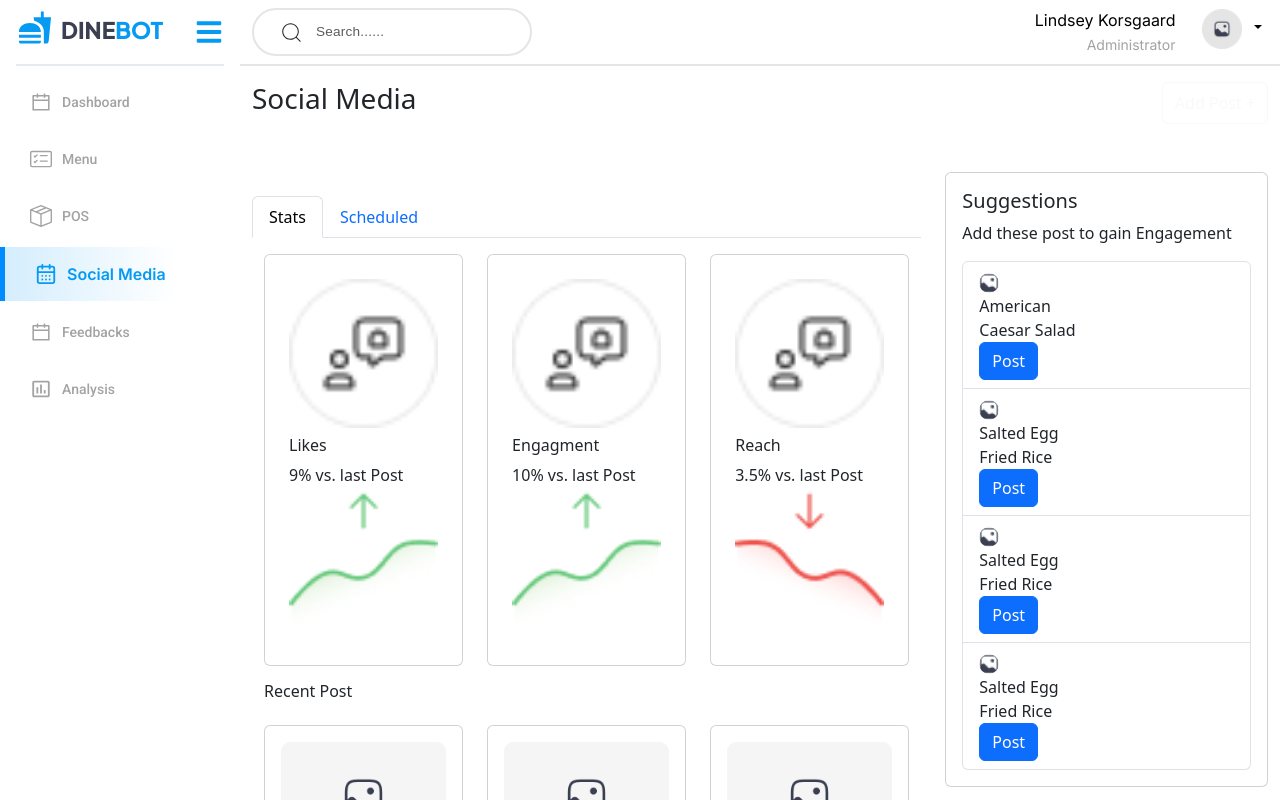
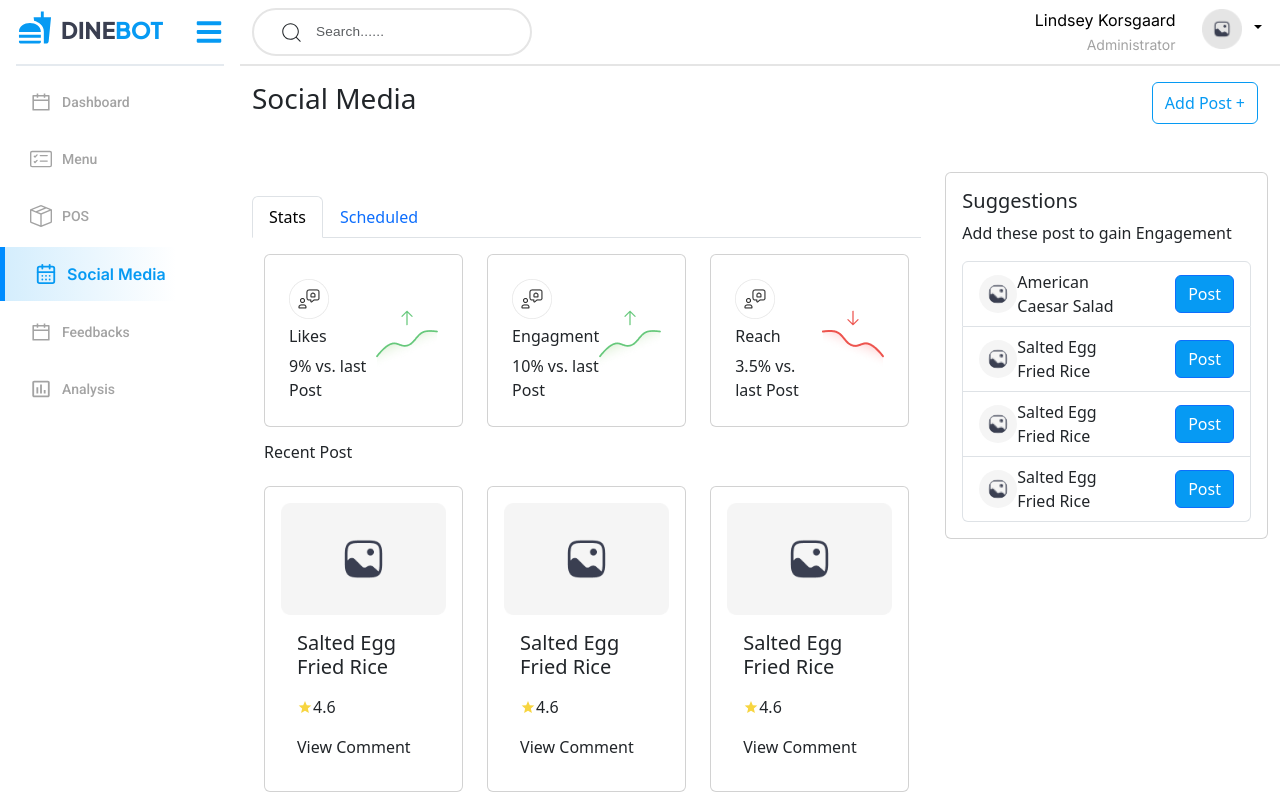
Before and after one commit to bissoft/dinbot-ai-reactjs, a React (Create React App) app: page /socialmedia in a window 1280 px wide. Shown: the top 800 px of the page. Built offline with nearby package versions, Linux system fonts and the light colour scheme.

Commit message:
dashboard

```diff
--- a/src/App.scss
+++ b/src/App.scss
@@ -583,3 +583,168 @@
 
   }
 }
+
+.social-media{
+  .add_post-btn{
+    color: #069AF3;
+    border: 1px solid #069AF3;
+    padding: 10px, 24px, 10px, 24px;
+    border-radius: 20;
+    margin-right: 10px;
+  }
+  .list-items{
+    display: flex;
+    justify-content: center;
+    align-items: center;
+  }
+  .listIcon_bgcolor {
+    background-color: #f5f5f5;
+    border-radius: 100px;
+    width: 38px;
+    height: 38px;
+    display: flex;
+    align-items: center;
+    justify-content: center;
+  }
+  .list-group-item{
+    display: flex;
+    align-items: center;
+    display: flex;
+    justify-content: space-between;
+  }
+  .suggest-btn{
+    background-color: #069af3;
+  }
+}
+
+.social-media-cards {
+  .card-container {
+    display: flex;
+    justify-content: space-between;
+  }
+  .icon {
+    width: fit-content;
+  }
+  .post_card {
+    margin: 0;
+  }
+}
+
+.feedback{
+  .list-items{
+    display: flex;
+    justify-content: center;
+    align-items: center;
+  }
+  .listIcon_bgcolor {
+    background-color: #f5f5f5;
+    border-radius: 100px;
+    width: 38px;
+    height: 38px;
+    display: flex;
+    align-items: center;
+    justify-content: center;
+  }
+  .list-group-item{
+    display: flex;
+    align-items: center;
+    display: flex;
+    justify-content: space-between;
+  }
+}
+
+@media (max-width: 600px) {
+  .social-media-cards{
+    flex-direction:column;
+    margin-bottom: 20px;
+  }
+}
+
+.reviews{
+  .card{
+    width:100%;
+    height: 300px;
+
+    overflow: hidden; /* half circle - top is not visible */
+    position: relative;
+    border: none;
+  }
+  .card::before{
+    content: "";
+    position: absolute;
+    top: 0px;
+    left: 0px;
+    bottom: 0px;
+    right: 0px;
+    border: 1px solid #D2D2D2;
+    border-top-left-radius: 5% 0% 0% 0% / 5% 10% 10% 10% ;
+  }
+  .card::after{
+    content: "";
+    position: absolute;
+    width: 200px;
+    height: 191px;
+    left: 37%;
+    margin-left: -105px;
+    top: -144px;
+    // border-radius: 50%;
+    border-radius: 46%;
+    border: 1px solid #D2D2D2;
+    border-top-left-radius: 5% 0% 0% 0% / 5% 10% 10% 10% ;
+    background-color: white;
+  }
+}
+
+
+.modal-component{
+  label {
+    color: #171938 !important;
+    font-family: Roboto !important;
+    font-size: 16px !important;
+    font-style: normal !important;
+    font-weight: 500 !important;
+  }
+
+  .pic {
+    color: #4C535F;
+    font-family: Roboto;
+    font-size: 16px;
+    font-style: normal;
+    font-weight: 500;
+  }
+
+  .upload-cta {
+    display: inline-table;
+    height: 200px;
+    width: 100%;
+    cursor: pointer;
+    padding-top: 90px;
+    line-height: 17px;
+    border: 2px dashed #E6E5E9;
+    margin-left: 15px;
+    margin-top: 10px;
+    background: #ffff;
+    font-size: .9em;
+    border-radius: 10px;
+
+
+
+
+    // line-height: ;
+    &.upload-preview {
+      background-size: cover !important;
+      text-indent: -9000px;
+      border-style: solid;
+    }
+  }
+
+  .updatebtn {
+    border-radius: 4px;
+    background: #4F4FB9;
+    color: white;
+    font-family: 'Roboto';
+    font-size: 17px;
+    font-style: normal;
+    font-weight: 500;
+  }
+}
```
